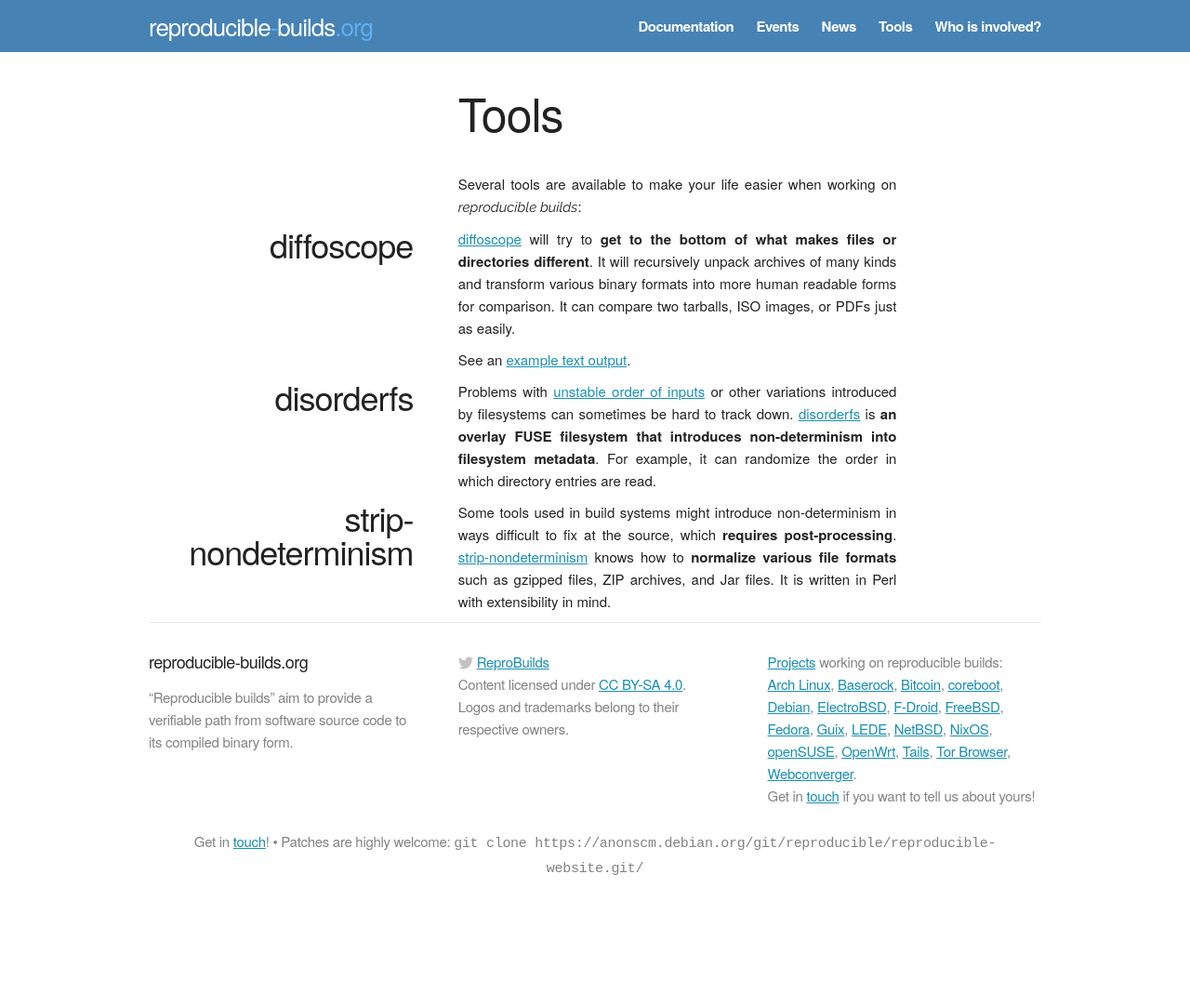
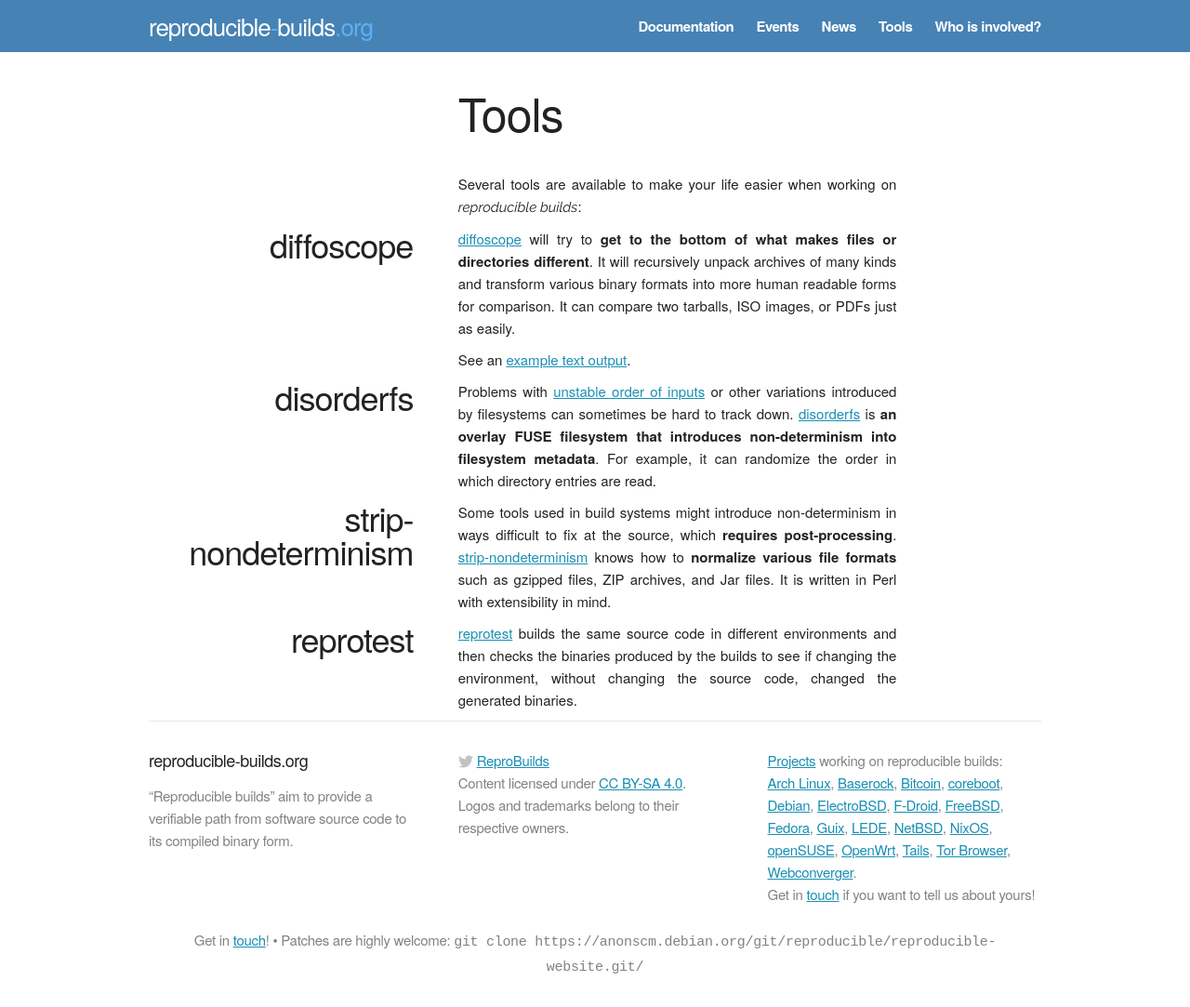
Before and after one commit to prototypefund/reproducible-website, a Jekyll site: the page built from tools.html, in a window 1280 px wide. Shown: the whole page at 93% size. Built offline with Jekyll 4.4.1, drawn with Linux system fonts in a browser that asks for light colours; some web fonts are replaced; before the commit the page ends 977 px from its top, so only the background shows below that.

Commit message:
Add reprotest to tools.
Signed-off-by: Chris Lamb <lamby@debian.org>

```diff
--- a/tools.html
+++ b/tools.html
@@ -60,3 +60,16 @@ permalink: /tools/
     </p>
   </div>
 </div>
+<div class="row">
+  <div class="four columns title">
+    <h2>reprotest</h2>
+  </div>
+  <div class="eight columns text">
+    <p>
+      <a href="https://packages.debian.org/sid/reprotest">reprotest</a> builds
+      the same source code in different environments and then checks the
+      binaries produced by the builds to see if changing the environment,
+      without changing the source code, changed the generated binaries.
+    </p>
+  </div>
+</div>
```
